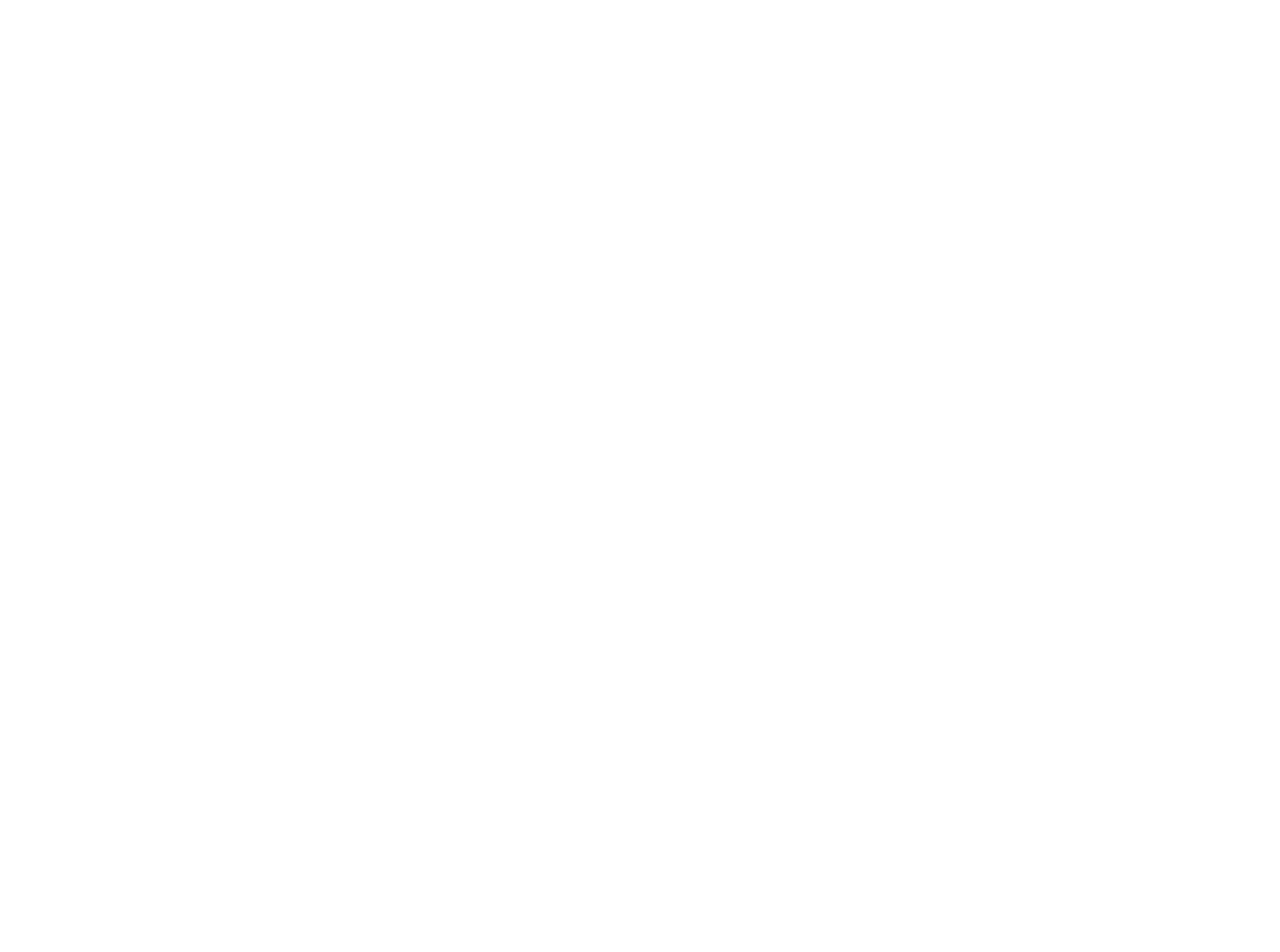
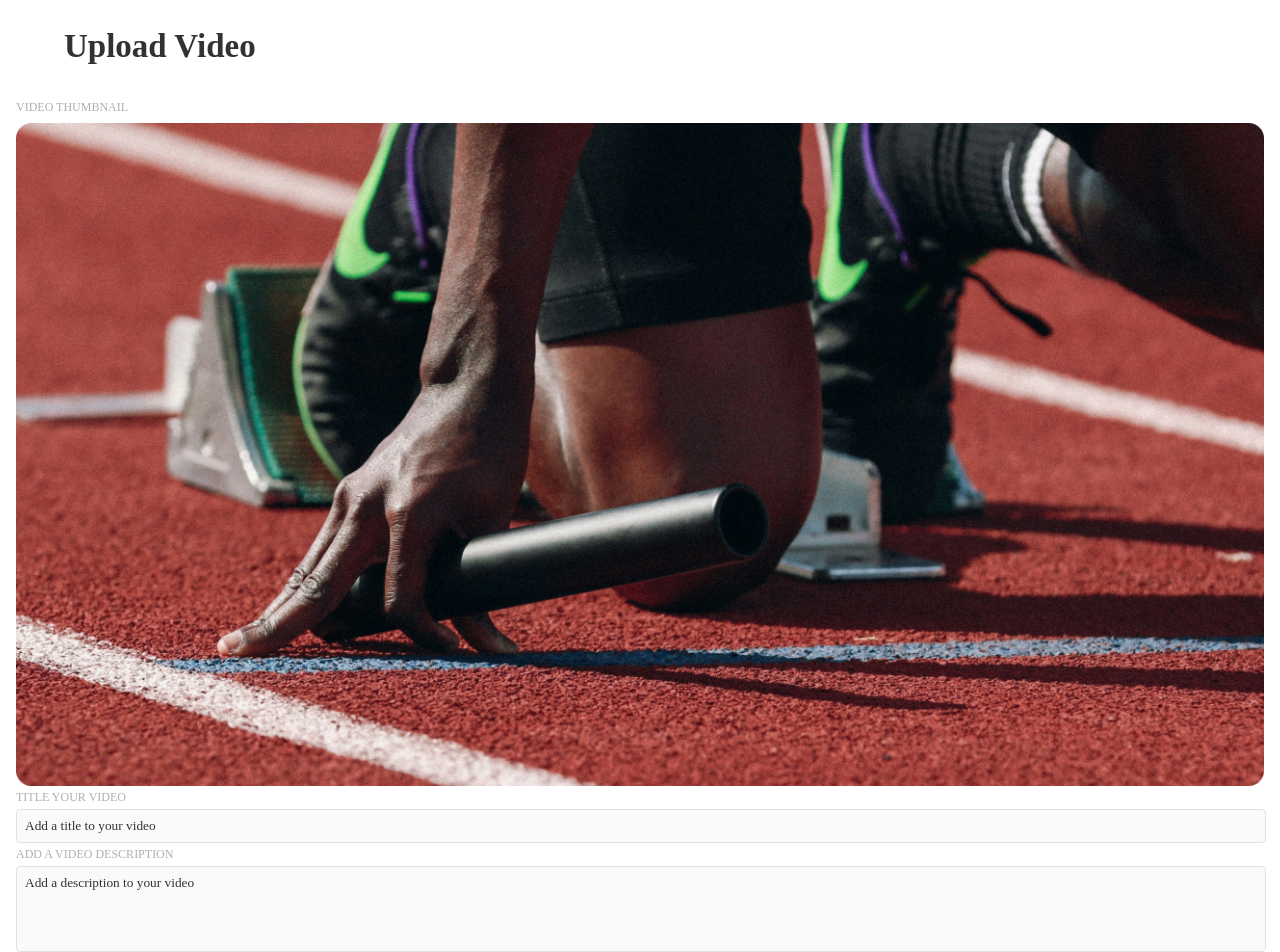
Before and after one commit to pshenoy30/BrainFlix, a React (Vite) app: page /upload in a window 1280 px wide. Before the commit this address had no page. Shown: the part 106-1058 px from the top of the page. Before the commit the page ends 800 px from the top, so only its background shows below. Built offline with nearby package versions, Linux system fonts and the light colour scheme.

Commit message:
Added the upload page components and styling

```diff
--- a/src/App.jsx
+++ b/src/App.jsx
@@ -1,6 +1,6 @@
 import { BrowserRouter, Routes, Route } from "react-router-dom"
 import HomePage from "./pages/HomePage/HomePage.jsx"
-
+import UploadPage from "./pages/UploadPage/UploadPage.jsx"
 function App() {
 
   return (
@@ -8,6 +8,7 @@
       <Routes>
         <Route path="/" element={<HomePage />} />
         <Route path="/videos/:videoId" element={<HomePage />} />
+        <Route path="/upload" element={<UploadPage />} />
       </Routes>
     </BrowserRouter>
   )
--- a/src/pages/UploadPage/UploadPage.jsx
+++ b/src/pages/UploadPage/UploadPage.jsx
@@ -0,0 +1,29 @@
+import Header from "../../components/Header/Header.jsx"
+import ThumbnailImage from "../../assets/Images/Upload-video-preview.jpg"
+import PublishIcon from "../../assets/Icons/publish.svg"
+import Button from "../../components/Button/Button.jsx"
+import "./UploadPage.scss"
+
+function UploadPage (props) {
+  return (
+    <>
+        <Header />
+        <hr />
+        <main className="upload">
+            <h1 className="upload__title">Upload Video</h1>
+            <h2 className="upload__subtitle">VIDEO THUMBNAIL</h2>
+            <img src={ThumbnailImage} alt="uploaded video thumbnail" className="upload__image" />
+            <form className="upload__form">
+                <label htmlFor="videoTitle" className="upload__subtitle upload__subtitle--label">TITLE YOUR VIDEO</label>
+                <input type="text" id="videoTitle" name="videoTitle" placeholder="Add a title to your video" className="upload__form__input" required></input>
+                <label htmlFor="videoDescription" className="upload__subtitle upload__subtitle--label">ADD A VIDEO DESCRIPTION</label>
+                <input type="text" id="videoDescription" name="videoDescription" placeholder="Add a description to your video" className="upload__form__input upload__form__input--text-area" required></input>
+                {/* <Button  imageSrc={PublishIcon} name="PUBLISH" /> */}
+                {/* <Button name="CANCEL" /> */}
+            </form>
+        </main>
+    </>
+  )
+}
+
+export default UploadPage;
--- /dev/null
+++ b/src/pages/UploadPage/UploadPage.scss
@@ -0,0 +1,61 @@
+@use "../../styles/partials/global.scss";
+@use "../../styles/partials/typography";
+@use "../../styles/partials/variables" as *;
+@use "../../styles/partials/mixins" as *;
+
+hr{
+    margin: 0;
+}
+.upload{
+    margin: 0 1rem;
+    &__title{
+        margin: 1.5rem 0 1rem 0;
+        font-size: 1.5rem;
+        line-height: 2rem;
+        font-weight: 700;
+        color: $BrainFlix-Black;
+        @include tablet{
+            font-size: 2.063rem;
+            line-height: 2.75rem;
+            padding: 1.5rem 1rem 1rem 3rem;
+        }
+
+    }
+    &__subtitle{
+        font-size: 0.75rem;
+        font-weight: 500;
+        margin-bottom: 0.5rem;
+        color: $BrainFlix-Silver;
+        &--label{
+            margin-bottom: 0;
+        }
+    }
+    &__image{
+        width: 100%;
+    }
+    &__form{
+        display: flex;
+        flex-direction: column;
+        gap: 0.25rem;
+        &__input{
+            width: 100%;
+            height: 2rem;
+            background-color: $BrainFlix-Alabaster;
+            border: 1px solid $BrainFlix-Mercury;
+            border-radius: 4px;
+            &::placeholder{
+                color: $BrainFlix-Black;
+                position: absolute;
+                left: 0.5rem;
+                top:  0.5rem;
+            }
+            &:focus{
+                border: 2px solid $BrainFlix-Blue;
+            }
+            &--text-area{
+                height: 5.25rem;
+            }
+
+        }
+    }
+}
```
